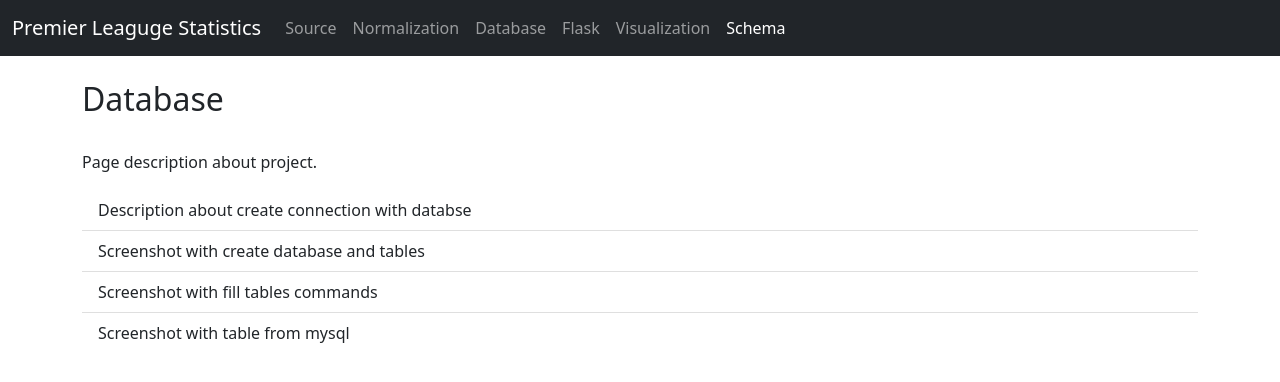
After one commit to mateuszgua/football-stats-england, a Flask app: page /database in a window 1280 px wide. The commit adds this page. Shown: the top 382 px of the page. Run offline with Flask 2, Linux system fonts and the light colour scheme.

Commit message:
Feat: add view and plan for information in page database

```diff
--- a/app.py
+++ b/app.py
@@ -23,5 +23,10 @@ def normalization():
     return render_template('normalization.html')
 
 
+@app.route('/database')
+def database():
+    return render_template('database.html')
+
+
 if __name__ == '__main__':
     app.run()
--- /dev/null
+++ b/templates/database.html
@@ -0,0 +1,16 @@
+{% extends 'base.html' %}
+
+{% block content %}
+
+<h2 class="title">{% block title %} Database {% endblock %}</h2>
+<br>
+
+<p>Page description about project.</p>
+
+<ul class="list-group list-group-flush">
+    <li class="list-group-item">Description about create connection with databse</li>
+    <li class="list-group-item">Screenshot with create database and tables</li>
+    <li class="list-group-item">Screenshot with fill tables commands</li>
+    <li class="list-group-item">Screenshot with table from mysql</li>
+</ul>
+{% endblock %}
--- a/templates/navbar.html
+++ b/templates/navbar.html
@@ -16,7 +16,7 @@
                     <a class="nav-link" href="{{ url_for('normalization') }}">Normalization</a>
                 </li>
                 <li class="nav-item">
-                    <a class="nav-link" href="#">Database</a>
+                    <a class="nav-link" href="{{ url_for('database') }}">Database</a>
                 </li>
                 <li class="nav-item">
                     <a class="nav-link" href="#">Flask</a>
```
